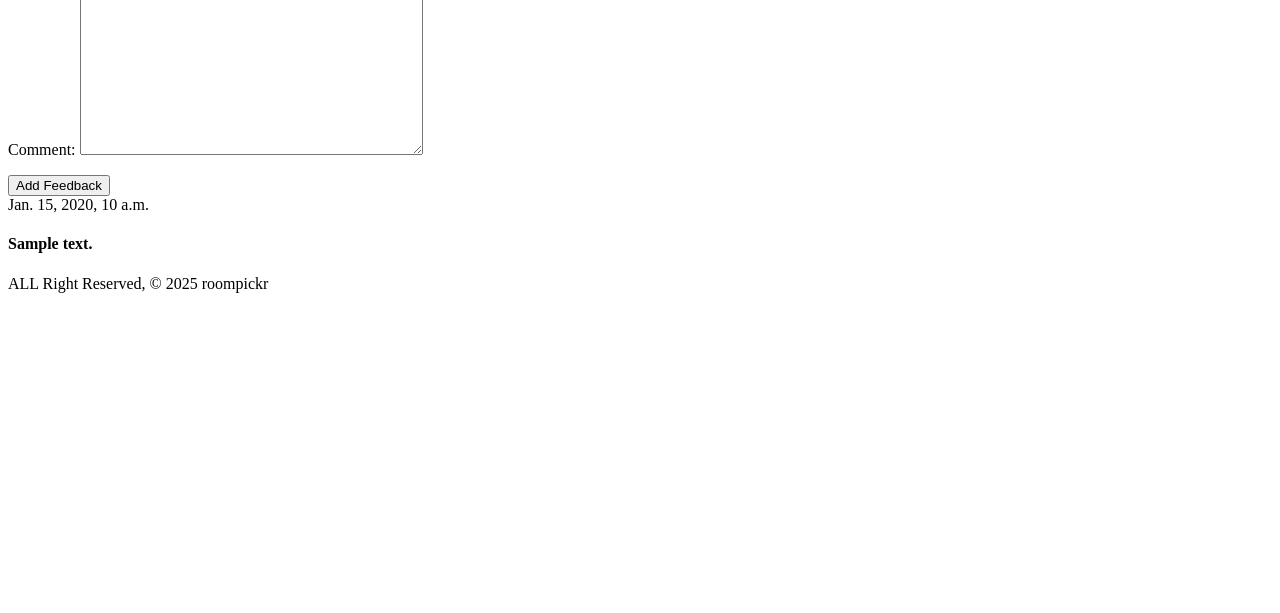
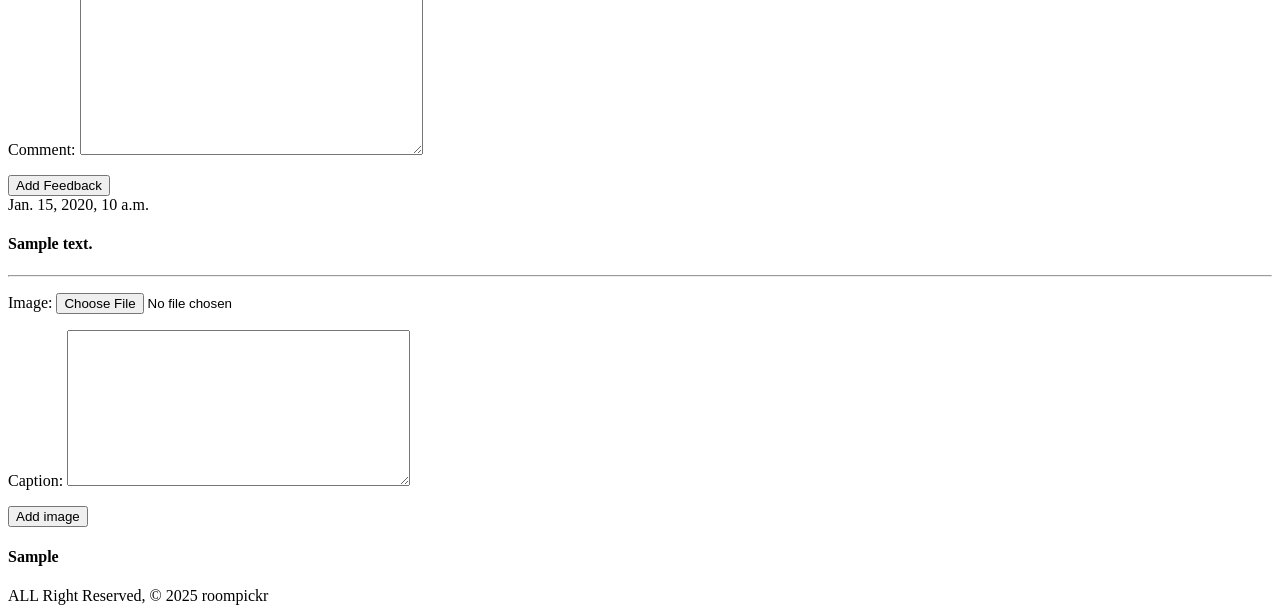
Before and after one commit to Fatema-Abdulla/RoomPickr, a Django app: page /spaces/1/detail/ in a window 1280 px wide. Shown: the part 377-990 px from the top of the page. Before the commit the page ends 670 px from the top, so only its background shows below. Run offline with Django 5.2, Linux system fonts and the light colour scheme; tables that the repository leaves empty hold one stand-in row (values such as "Sample post").

Commit message:
completed the add image and caption without display in detail

```diff
--- a/roompickr/main_app/templates/spaces/detail.html
+++ b/roompickr/main_app/templates/spaces/detail.html
@@ -17,7 +17,7 @@
   </div>
 </div>
 <div>
- <form action="{% url 'add_feedback' space.id space.user_id %}" method="post">
+<form action="{% url 'add_feedback' space.id space.user_id %}" method="post">
     {% csrf_token %}
     {{ feedback_form.as_p }}
     <input type="submit" value="Add Feedback" class="btn" />
@@ -31,5 +31,20 @@
   {% endfor %}
   {% endif %}
 </div>
+<hr>
+<div>
+<form action="{% url 'add_image' space.id %}" method="post">
+    {% csrf_token %}
+    {{ image_form.as_p }}
+    <input type="submit" value="Add image" class="btn" />
+  </form>
+</div>
+<div>
+  {% if space.image_set.count  %}
+  {% for image in space.image_set.all %}
+  <h4>{{image.caption}}</h4>
+  {% endfor %}
+  {% endif %}
+</div>
 
 {% endblock %}
--- a/roompickr/main_app/urls.py
+++ b/roompickr/main_app/urls.py
@@ -16,5 +16,6 @@ urlpatterns = [
     path("spaces/<int:pk>/delete/", views.SpaceDelete.as_view(), name="spaces_delete"),
 
     path('spaces/<int:space_id>/add_feedback/<int:user_id>/', views.add_feedback, name='add_feedback'),
+    path('spaces/<int:space_id>/add_image/', views.add_image, name='add_image'),
 
 ]
--- a/roompickr/main_app/views.py
+++ b/roompickr/main_app/views.py
@@ -71,7 +71,8 @@ def space_index(request):
 def space_detail(request, space_id):
     space = Space.objects.get(id=space_id)
     feedback_form = FeedbackForm()
-    return render(request, 'spaces/detail.html', {"space": space , 'feedback_form' : feedback_form})
+    image_form = ImageForm()
+    return render(request, 'spaces/detail.html', {"space": space , 'feedback_form' : feedback_form , 'image_form' : image_form})
 
 
 class SpaceCreate(LoginRequiredMixin, CreateView):
```
